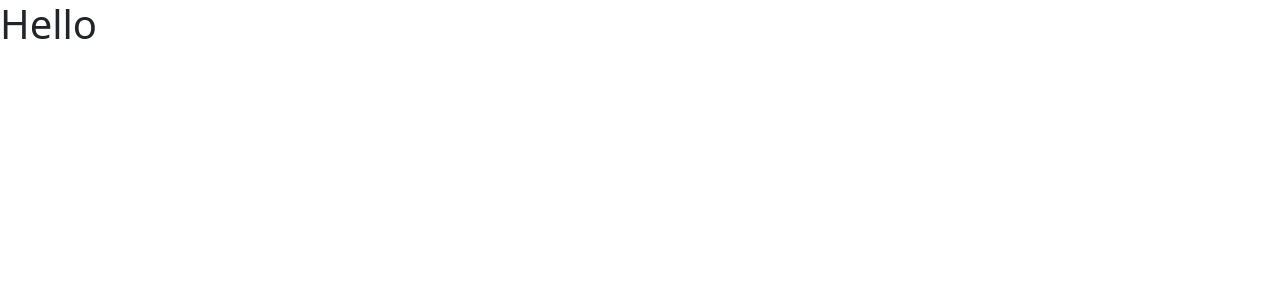
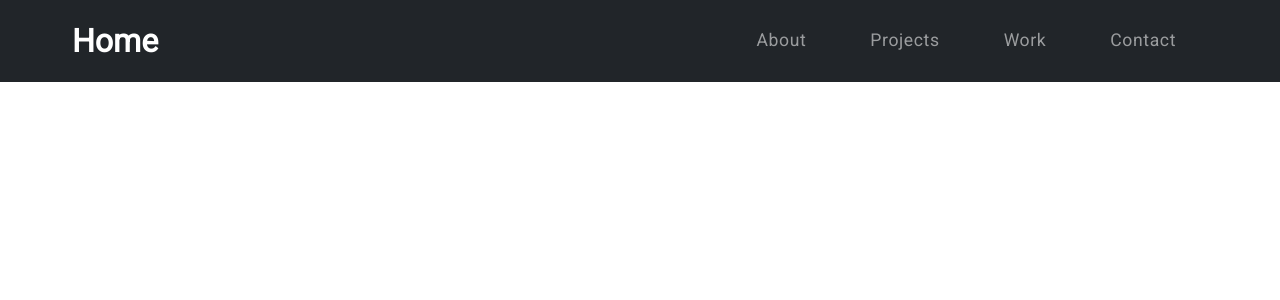
Before and after one commit to BusraUygur/portfolio-project, a React (Create React App) app: page / in a window 1280 px wide. Shown: the top 300 px of the page. Built offline with nearby package versions, Linux system fonts and the light colour scheme.

Commit message:
Navbar Completed

```diff
--- a/package.json
+++ b/package.json
@@ -3,6 +3,9 @@
   "version": "0.1.0",
   "private": true,
   "dependencies": {
+    "@fortawesome/fontawesome-svg-core": "^1.3.0",
+    "@fortawesome/free-solid-svg-icons": "^6.0.0",
+    "@fortawesome/react-fontawesome": "^0.1.17",
     "@testing-library/jest-dom": "^5.16.2",
     "@testing-library/react": "^12.1.3",
     "@testing-library/user-event": "^13.5.0",
--- a/public/index.html
+++ b/public/index.html
@@ -3,6 +3,20 @@
   <head>
     <meta charset="utf-8" />
     <link rel="icon" href="%PUBLIC_URL%/favicon.ico" />
+
+    <!-- Fonts -->
+    <link rel="preconnect" href="https://fonts.googleapis.com">
+    <link rel="preconnect" href="https://fonts.gstatic.com" crossorigin>
+    <link href="https://fonts.googleapis.com/css2?family=Montserrat:wght@100&family=Roboto:wght@100;300;400&family=Ubuntu:wght@300&display=swap" rel="stylesheet">
+
+    <!-- CSS Stylesheets -->
+    <link href="https://cdn.jsdelivr.net/npm/bootstrap@5.1.3/dist/css/bootstrap.min.css" rel="stylesheet" integrity="sha384-1BmE4kWBq78iYhFldvKuhfTAU6auU8tT94WrHftjDbrCEXSU1oBoqyl2QvZ6jIW3" crossorigin="anonymous">
+    <!-- Bootstrap Scripts -->
+    <script src="https://cdn.jsdelivr.net/npm/bootstrap@5.1.3/dist/js/bootstrap.bundle.min.js" integrity="sha384-ka7Sk0Gln4gmtz2MlQnikT1wXgYsOg+OMhuP+IlRH9sENBO0LRn5q+8nbTov4+1p" crossorigin="anonymous"></script>
+
+    <!-- Font Awesome -->
+    <script src="https://your-site-or-cdn.com/fontawesome/v5.15.4/js/all.js" data-auto-replace-svg></script>
+
     <meta name="viewport" content="width=device-width, initial-scale=1" />
     <meta name="theme-color" content="#000000" />
     <meta
@@ -10,34 +24,11 @@
       content="Web site created using create-react-app"
     />
     <link rel="apple-touch-icon" href="%PUBLIC_URL%/logo192.png" />
-    <!--
-      manifest.json provides metadata used when your web app is installed on a
-      user's mobile device or desktop. See https://developers.google.com/web/fundamentals/web-app-manifest/
-    -->
     <link rel="manifest" href="%PUBLIC_URL%/manifest.json" />
-    <!--
-      Notice the use of %PUBLIC_URL% in the tags above.
-      It will be replaced with the URL of the `public` folder during the build.
-      Only files inside the `public` folder can be referenced from the HTML.
-
-      Unlike "/favicon.ico" or "favicon.ico", "%PUBLIC_URL%/favicon.ico" will
-      work correctly both with client-side routing and a non-root public URL.
-      Learn how to configure a non-root public URL by running `npm run build`.
-    -->
     <title>React App</title>
   </head>
   <body>
     <noscript>You need to enable JavaScript to run this app.</noscript>
     <div id="root"></div>
-    <!--
-      This HTML file is a template.
-      If you open it directly in the browser, you will see an empty page.
-
-      You can add webfonts, meta tags, or analytics to this file.
-      The build step will place the bundled scripts into the <body> tag.
-
-      To begin the development, run `npm start` or `yarn start`.
-      To create a production bundle, use `npm run build` or `yarn build`.
-    -->
   </body>
 </html>
--- a/src/App.css
+++ b/src/App.css
@@ -1,38 +1,74 @@
-.App {
-  text-align: center;
+:root {
+	--primary-white: #fff;
+	/* --primary-font: 'Montserrat', sans-serif;
+	--secondary-font: 'Ubuntu', sans-serif;
+	--third-font: 'Roboto', sans-serif; */
+	--primary-mustard: #ffc900;
+	--primary-dark: rgba(255, 255, 255, 0);
 }
 
-.App-logo {
-  height: 40vmin;
-  pointer-events: none;
+body {
+	font-family: 'Roboto', sans-serif;
+	text-align: center;
 }
 
-@media (prefers-reduced-motion: no-preference) {
-  .App-logo {
-    animation: App-logo-spin infinite 20s linear;
-  }
+/* CONTAINERS */
+
+.container-fluid {
+	padding: 0;
 }
 
-.App-header {
-  background-color: #282c34;
-  min-height: 100vh;
-  display: flex;
-  flex-direction: column;
-  align-items: center;
-  justify-content: center;
-  font-size: calc(10px + 2vmin);
-  color: white;
+/* NAVBAR */
+
+.navbar {
+	padding: 0.75rem 4.5rem;
 }
 
-.App-link {
-  color: #61dafb;
+.navbar-brand {
+	font-size: 2rem;
+	font-weight: bold;
 }
 
-@keyframes App-logo-spin {
-  from {
-    transform: rotate(0deg);
-  }
-  to {
-    transform: rotate(360deg);
-  }
+@media (prefers-color-scheme: dark) {
+	.navbar-brand {
+		background: linear-gradient(271deg, #a0e9ff 30%, #a162e8 50%, #f093b0 70%, #edca85 94%);
+		background-clip: var(--primary-white);
+		-webkit-background-clip: text;
+		-webkit-text-fill-color: transparent;
+	}
 }
+
+/* Toggler */
+
+.navbar-toggler:focus,
+.navbar-toggler:active,
+.navbar-toggler-icon:hover {
+	outline: none;
+	box-shadow: none;
+	transform: scale(1.2);
+	transition: all 0.2s ease-in-out;
+}
+
+.navbar-toggler-icon {
+	color: var(--primary-white);
+	outline: none;
+	box-shadow: none;
+}
+
+/* Menu Links */
+
+.nav-link {
+	font-size: 1.10rem;
+	margin: 0 1.5rem;
+	letter-spacing: 0.0375rem;
+	cursor: pointer;
+	border-bottom: 0.185rem solid var(--primary-dark);
+}
+
+.nav-link:focus {
+	border-bottom: 0.185rem solid var(--primary-mustard);
+}
+
+.nav-link:hover {
+	border-bottom: 0.185rem solid var(--primary-mustard);
+}
--- a/src/App.js
+++ b/src/App.js
@@ -1,8 +1,8 @@
 import './App.css';
-import 'bootstrap/dist/css/bootstrap.min.css';
+import Navbar from './components/Navbar';
 
 function App() {
-	return <h1>Hello</h1>;
+	return <Navbar />;
 }
 
 export default App;
--- /dev/null
+++ b/src/components/Navbar.js
@@ -0,0 +1,53 @@
+import React from 'react';
+import { FontAwesomeIcon } from '@fortawesome/react-fontawesome';
+import { faBars } from '@fortawesome/free-solid-svg-icons';
+
+const Navbar = () => {
+	return (
+		<div className="container-fluid">
+			<nav className="navbar navbar-expand-lg navbar-dark bg-dark">
+				<a className="navbar-brand" href="#Home">
+					Home
+				</a>
+				<button
+					className="navbar-toggler"
+					type="button"
+					data-bs-toggle="collapse"
+					data-bs-target="#navbarTogglerDemo01"
+					aria-controls="navbarTogglerDemo01"
+					aria-expanded="false"
+					aria-label="Toggle navigation"
+				>
+					<FontAwesomeIcon icon={faBars} className="navbar-toggler-icon" />
+				</button>
+
+				<div className="collapse navbar-collapse" id="navbarTogglerDemo01">
+					<ul className="navbar-nav ms-auto">
+						<li className="nav-item active">
+							<a className="nav-link" href="#About">
+								About
+							</a>
+						</li>
+						<li className="nav-item">
+							<a className="nav-link" href="#Projects">
+								Projects
+							</a>
+						</li>
+						<li className="nav-item">
+							<a className="nav-link" href="#Work">
+								Work
+							</a>
+						</li>
+						<li className="nav-item">
+							<a className="nav-link" href="#Contact">
+								Contact
+							</a>
+						</li>
+					</ul>
+				</div>
+			</nav>
+		</div>
+	);
+};
+
+export default Navbar;
```
Also changed, not shown: src/img/logo.jpeg (added), 1 other file (tests, documents, lock files or other folders).
